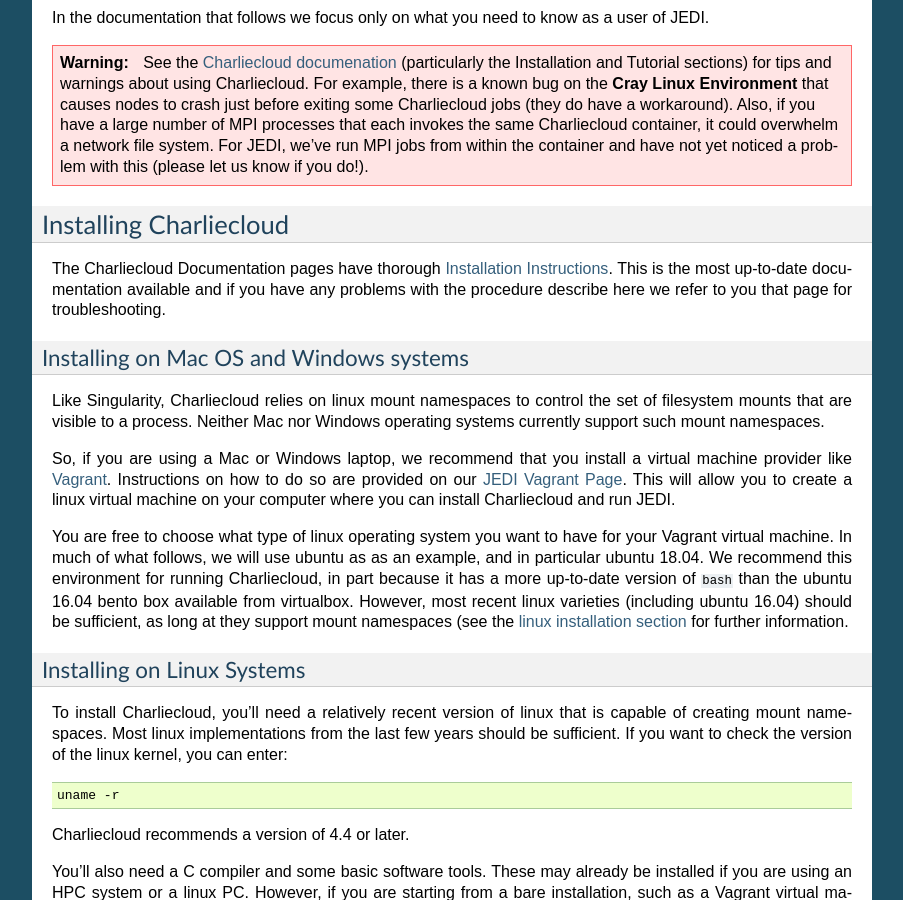
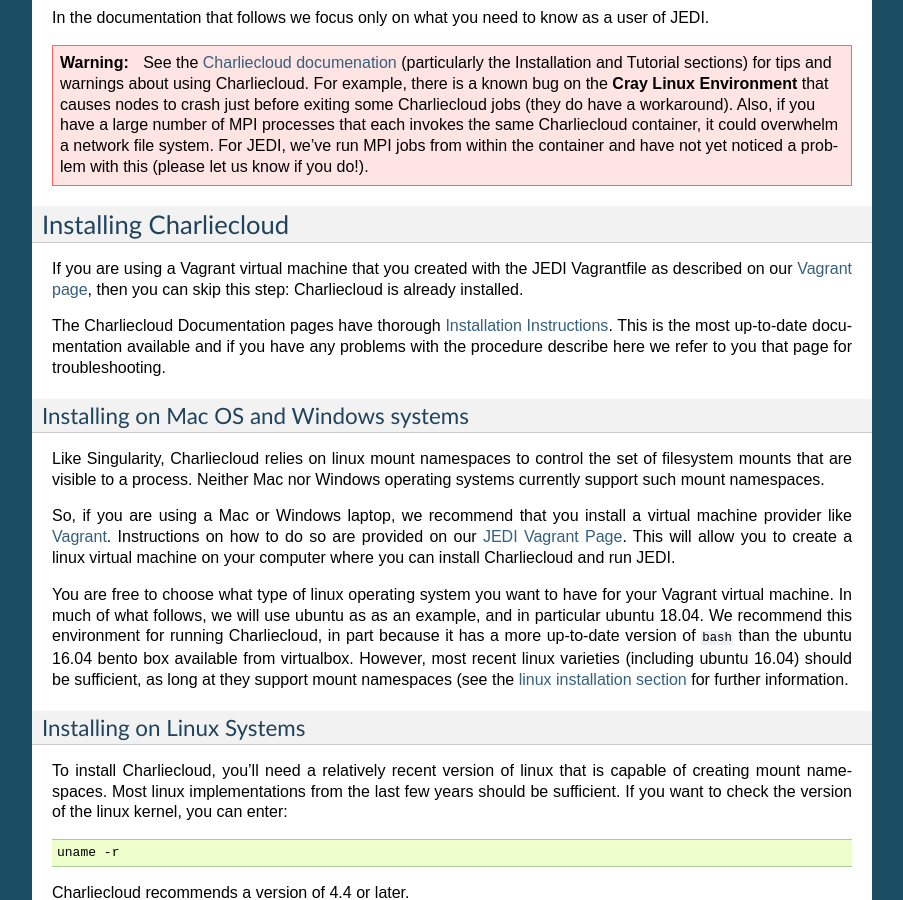
Before and after one commit to JCSDA/jedi-docs, a Sphinx documentation site: the page built from docs/developer/jedi_environment/charliecloud.rst, in a window 1280 px wide and 900 px high, scrolled down 303 px. Shown: the whole window, without its empty margins (198-1101 px from the left). Built offline with Sphinx 7.4.7, drawn with Linux system fonts in a browser that asks for light colours.

Commit message:
Clarification in Charliecloud docs

```diff
--- a/docs/developer/jedi_environment/charliecloud.rst
+++ b/docs/developer/jedi_environment/charliecloud.rst
@@ -17,6 +17,8 @@
 
 Installing Charliecloud
 ------------------------
+
+If you are using a Vagrant virtual machine that you created with the JEDI Vagrantfile as described on our :doc:`Vagrant page <vagrant>`, then you can skip this step: Charliecloud is already installed.
 
 The Charliecloud Documentation pages have thorough `Installation Instructions <https://hpc.github.io/charliecloud/install.html>`_.  This is the most up-to-date documentation available and if you have any problems with the procedure describe here we refer to you that page for troubleshooting.
 
```
